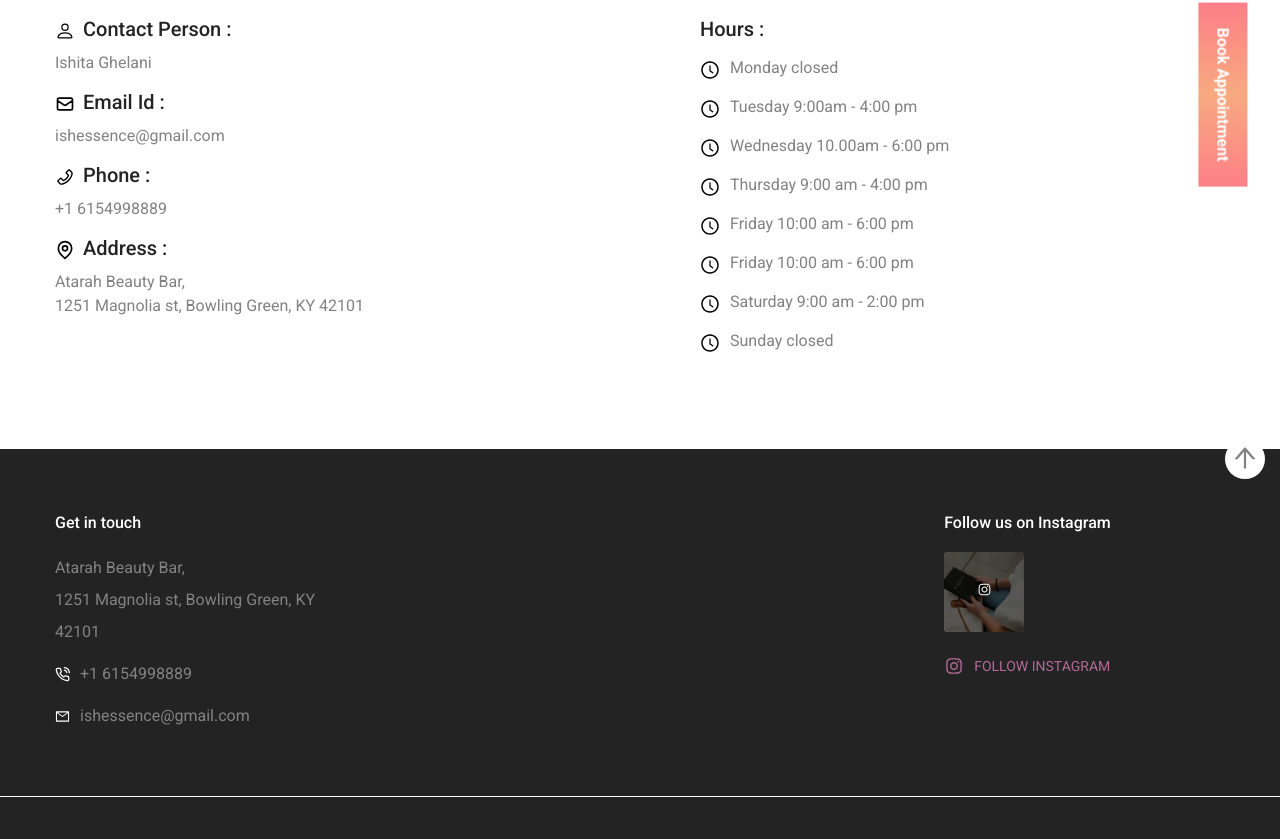
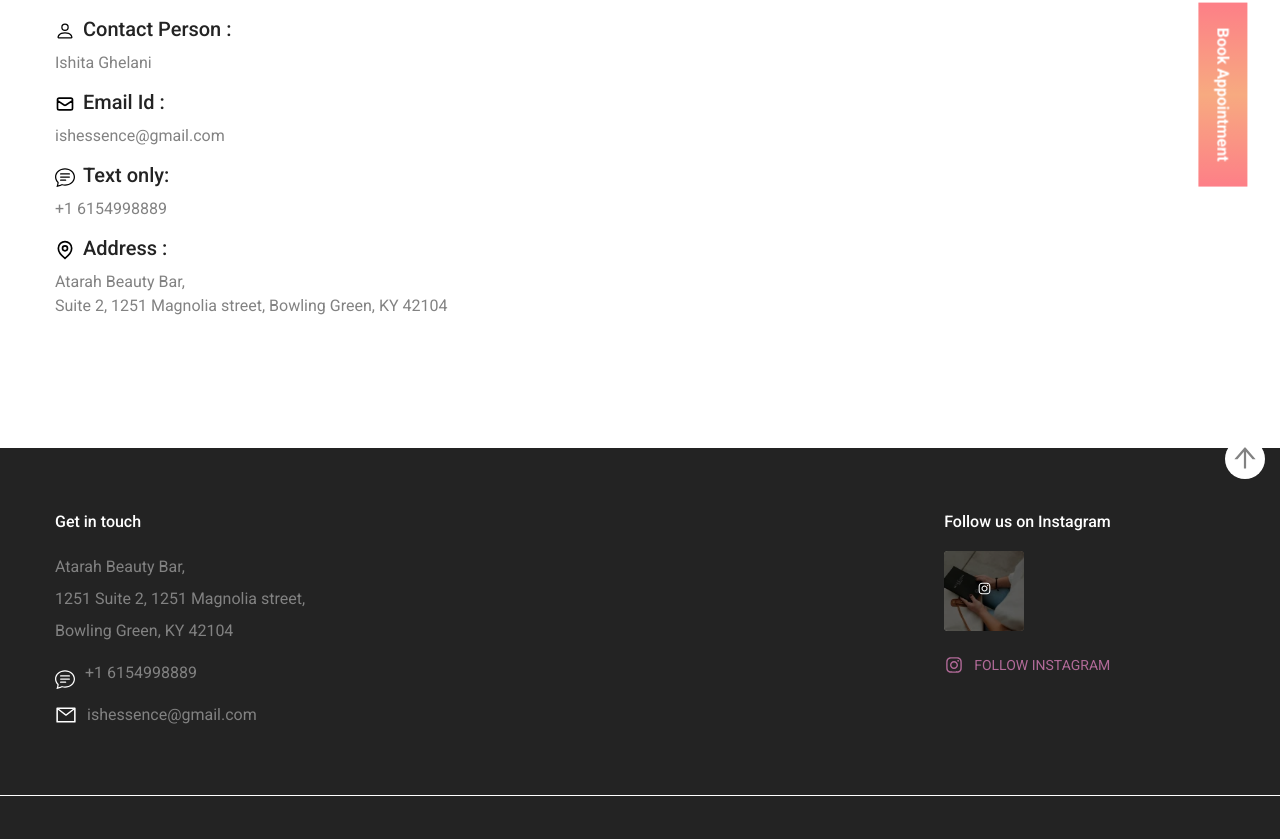
Before and after one commit to JayP11/ISH, a React (Create React App) app: page /contact in a window 1280 px wide. Shown: the part 281-1120 px from the top of the page. Built offline with nearby package versions, Linux system fonts and the light colour scheme.

Commit message:
changes done

```diff
--- a/src/common/Footer/Footer.css
+++ b/src/common/Footer/Footer.css
@@ -16,7 +16,6 @@
   flex-direction: column;
   gap: 20px;
   /* align-items: center; */
-
 }
 
 .footer-inner-part2-flex {
@@ -25,7 +24,6 @@
   flex-direction: column;
   gap: 20px;
   /* align-items: center; */
-
 }
 
 .footer-inner-part3-flex {
@@ -34,7 +32,6 @@
   flex-direction: column;
   gap: 20px;
   /* align-items: center; */
-
 }
 
 .footer-inner-part4-flex {
@@ -43,7 +40,6 @@
   flex-direction: column;
   gap: 20px;
   /* align-items: center; */
-
 }
 
 .footer-part-header {
@@ -65,8 +61,8 @@
 }
 
 .link-footer-icon {
-  width: 15px;
-  height: 15px;
+  width: 22px;
+  height: 22px;
   color: var(--color-white);
 }
 
@@ -91,11 +87,11 @@
 .insta-footer-icon {
   width: 20px;
   height: 20px;
-  color: #B16A98;
+  color: #b16a98;
 }
 
 .insta-txt-footer {
-  color: #B16A98;
+  color: #b16a98;
   font-size: 14px;
   text-transform: uppercase;
 }
@@ -148,17 +144,13 @@
   border-radius: 4px;
 }
 
-
-
 .footer-insta-img-main {
   position: relative;
-
 }
 
 .footer-insta-img-part :hover {
   /* display: none; */
 }
-
 
 /* media screen */
 
@@ -176,9 +168,7 @@
   }
 
   .footer-inner-part4-flex {
-
     width: 275px;
-
   }
 }
 
@@ -186,24 +176,18 @@
   .footer-flex {
     /* flex-direction: column; */
     gap: 25px;
-
-
   }
 
   .footer-inner-part1-flex {
-
     width: 275px;
   }
 
   .footer-inner-part2-flex {
-
     width: 275px;
   }
 
   .footer-inner-part3-flex {
-
     width: 275px;
-
   }
 }
 
@@ -216,7 +200,6 @@
   }
 
   .footer-flex {
-
     padding-top: 10%;
     padding-bottom: 10%;
   }
--- a/src/common/Footer/Footer.jsx
+++ b/src/common/Footer/Footer.jsx
@@ -12,6 +12,7 @@
 import { HiOutlineLocationMarker } from "react-icons/hi";
 import { mobileValidate } from "../../Utils/helpers";
 import { Link } from "react-router-dom";
+import { BsChatText } from "react-icons/bs";
 const Footer = () => {
   const [email, setemail] = useState("");
 
@@ -76,9 +77,16 @@
         <div className="footer-inner-part3-flex">
           <p className="footer-part-header">Get in touch</p>
           <div className="footer-link-flex">
-            <p className="footer-link">Atarah Beauty Bar, <br /> 1251 Magnolia st, Bowling Green, KY 42101</p>
+            <p className="footer-link">
+              Atarah Beauty Bar, <br /> 1251 Suite 2, 1251 Magnolia street,
+              Bowling Green, KY 42104
+            </p>
             <div className="footer-icon-flex">
-              <FiPhoneCall className="link-footer-icon" />
+              {/* <FiPhoneCall className="link-footer-icon" /> */}
+              <BsChatText
+                style={{ color: "white" }}
+                className="con-info-icon"
+              />
               <a href="tel:+1 6154998889" className="footer-link">
                 +1 6154998889
               </a>
@@ -95,10 +103,14 @@
           <p className="footer-part-header">Follow us on Instagram</p>
           <div className="footer-img-flex">
             <div className="footer-insta-img-main">
-              <img src={images.footer_link_img1} className="footer-link-part-img" />
+              <img
+                src={images.footer_link_img1}
+                className="footer-link-part-img"
+              />
               <div className="footer-insta-img-part">
-
-                <a href="https://www.instagram.com/" target="_blank"><AiOutlineInstagram className="footer-social-icon" /></a>
+                <a href="https://www.instagram.com/" target="_blank">
+                  <AiOutlineInstagram className="footer-social-icon" />
+                </a>
               </div>
             </div>
             {/* <div className="footer-insta-img-main">
@@ -118,7 +130,9 @@
           </div>
           <div className="footer-insta-flex">
             <AiOutlineInstagram className="insta-footer-icon" />
-            <a href="https://www.instagram.com/" className="insta-txt-footer">Follow Instagram</a>
+            <a href="https://www.instagram.com/" className="insta-txt-footer">
+              Follow Instagram
+            </a>
           </div>
         </div>
       </div>
@@ -130,10 +144,16 @@
         </div>
         <p className="footer-copyright-txt">© 2023 all rights reserved.</p>
         <div className="footer-bottom-social-icon-flex">
-          <a href="https://www.facebook.com/" target="_blank"><FaFacebookF className="footer-social-icon" /></a>
+          <a href="https://www.facebook.com/" target="_blank">
+            <FaFacebookF className="footer-social-icon" />
+          </a>
           <TbWorld className="footer-social-icon" />
-          <a href="https://twitter.com/" target="_blank"><FaTwitter className="footer-social-icon" /></a>
-          <a href="https://www.instagram.com/" target="_blank"><AiOutlineInstagram className="footer-social-icon" /></a>
+          <a href="https://twitter.com/" target="_blank">
+            <FaTwitter className="footer-social-icon" />
+          </a>
+          <a href="https://www.instagram.com/" target="_blank">
+            <AiOutlineInstagram className="footer-social-icon" />
+          </a>
         </div>
       </div>
     </div>
--- a/src/components/contactinfo/ContactInfo.jsx
+++ b/src/components/contactinfo/ContactInfo.jsx
@@ -1,9 +1,8 @@
-import React from 'react'
-import "./ContactInfo.css"
-import { HiOutlineMail } from 'react-icons/hi'
-import { AiOutlineClockCircle, AiOutlinePhone } from 'react-icons/ai'
-import { BsPerson } from 'react-icons/bs'
-import { GrLocation } from 'react-icons/gr'
+import React from "react";
+import "./ContactInfo.css";
+import { HiOutlineMail } from "react-icons/hi";
+import { BsChatText, BsPerson } from "react-icons/bs";
+import { GrLocation } from "react-icons/gr";
 const ContactInfo = () => {
   return (
     <>
@@ -12,7 +11,6 @@
           <p className="contact-head">Contact Information:</p>
         </div>
         <div className="contact-flex container">
-
           <div className="contact-flex-part1">
             <div className="c-details">
               <div>
@@ -20,24 +18,25 @@
                   <BsPerson className="con-info-icon" />
                   <p className="our-service-item-name">Contact Person :</p>
                 </div>
-                                <p className="our-service-item-desc">
-                                    Ishita Ghelani
-                                </p>
+                <p className="our-service-item-desc">Ishita Ghelani</p>
               </div>
               <div>
                 <div className="con-info-flex">
                   <HiOutlineMail className="con-info-icon" />
                   <p className="our-service-item-name">Email Id :</p>
                 </div>
-                                <a href="ishessence@gmail.com" className="our-service-item-desc">
+                <a
+                  href="ishessence@gmail.com"
+                  className="our-service-item-desc">
                   ishessence@gmail.com
                 </a>
               </div>
 
               <div>
                 <div className="con-info-flex">
-                                    <AiOutlinePhone className="con-info-icon" />
-                                    <p className="our-service-item-name">Phone :</p>
+                  {/* <AiOutlinePhone className="con-info-icon" /> */}
+                  <BsChatText className="con-info-icon" />
+                  <p className="our-service-item-name">Text only:</p>
                 </div>
 
                 <a href="tel:+1 6154998889" className="our-service-item-desc">
@@ -51,7 +50,8 @@
                   <p className="our-service-item-name">Address :</p>
                 </div>
                 <p className="our-service-item-desc">
-                                    Atarah Beauty Bar, <br /> 1251 Magnolia st, Bowling Green, KY 42101
+                  Atarah Beauty Bar, <br /> Suite 2, 1251 Magnolia street,
+                  Bowling Green, KY 42104
                 </p>
               </div>
 
@@ -69,7 +69,7 @@
               <br />
             </div>
           </div>
-                    <div className="contact-flex-part2">
+          {/* <div className="contact-flex-part2">
                         <p className="our-service-item-name"> Hours :</p>
                         <div className='contact-hour-flex'><AiOutlineClockCircle className="con-info-icon" /> <p className="our-service-item-desc">Monday closed</p></div>
                         <div className='contact-hour-flex'><AiOutlineClockCircle className="con-info-icon" /> <p className="our-service-item-desc">Tuesday 9:00am - 4:00 pm</p></div>
@@ -79,11 +79,11 @@
                         <div className='contact-hour-flex'><AiOutlineClockCircle className="con-info-icon" /> <p className="our-service-item-desc">Friday 10:00 am - 6:00 pm</p></div>
                         <div className='contact-hour-flex'><AiOutlineClockCircle className="con-info-icon" /> <p className="our-service-item-desc">Saturday 9:00 am - 2:00 pm</p></div>
                         <div className='contact-hour-flex'><AiOutlineClockCircle className="con-info-icon" /> <p className="our-service-item-desc">Sunday closed</p></div>
-                    </div>
+                    </div> */}
         </div>
       </div>
     </>
-    )
-}
+  );
+};
 
-export default ContactInfo
+export default ContactInfo;
--- a/src/components/ourmenylist/OurMenuList.jsx
+++ b/src/components/ourmenylist/OurMenuList.jsx
@@ -230,7 +230,7 @@
           </div>
 
           {/* here */}
-          <div className="our-service-menu-part">
+          {/* <div className="our-service-menu-part">
             <div className="our-service-menu-type-box">
               <p className="facial-type">Add-On </p>
             </div>
@@ -250,7 +250,7 @@
               <p className="our-service-item-name">Gua Sha </p>
               <p className="our-service-item-price">$25</p>
             </div>
-          </div>
+          </div> */}
         </div>
       </div>
     </div>
```
Also changed, not shown: 12 other files (tests, documents, lock files or other folders). Lines whose indentation alone changed are shown as unchanged.
